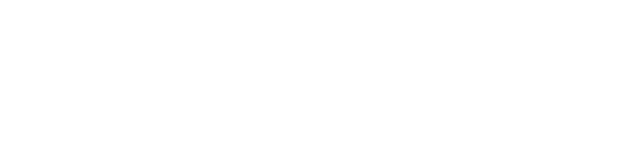
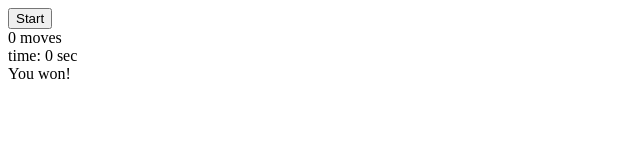
Before and after one commit to JaspalSJ/portfolio-project-2, a plain HTML site: page index.html in a window 1280 px wide. Shown: the whole page, without its empty margins (0-640 px from the left). Drawn offline with Linux system fonts and the light colour scheme.

Commit message:
Add basic structure to html file

```diff
--- a/index.html
+++ b/index.html
@@ -9,7 +9,19 @@
     <title>The Memory Game</title>
 </head>
 <body>
-
+    <div class="game">
+        <div class="controls">
+            <button>Start</button>
+            <div class="stats">
+                <div class="moves">0 moves</div>
+                <div class="timer">time: 0 sec</div>
+            </div>
+        </div>
+        <div class="board-container">
+            <div class="board" data-dimension="4"></div>
+            <div class="win">You won!</div>
+        </div>
+    </div>
 
     <script src="assets/js/script.js"></script>
 </body>
```
